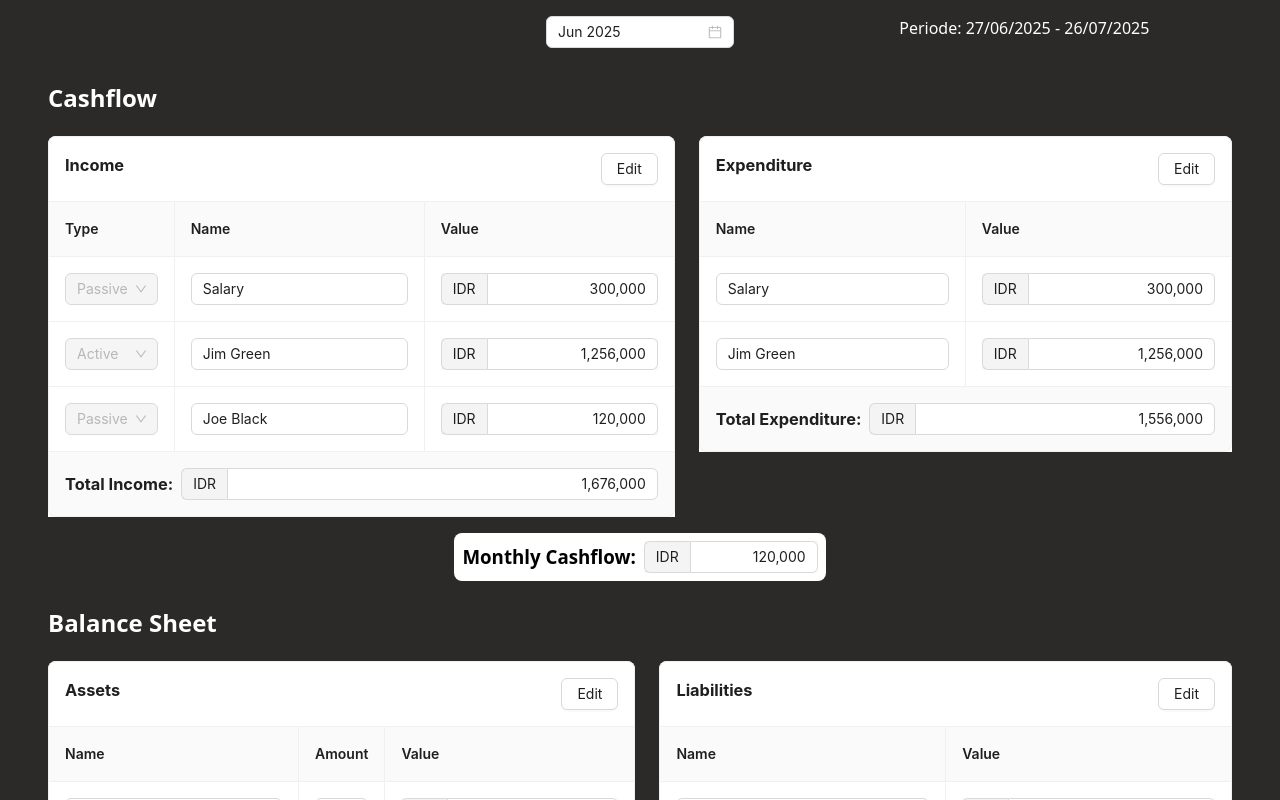
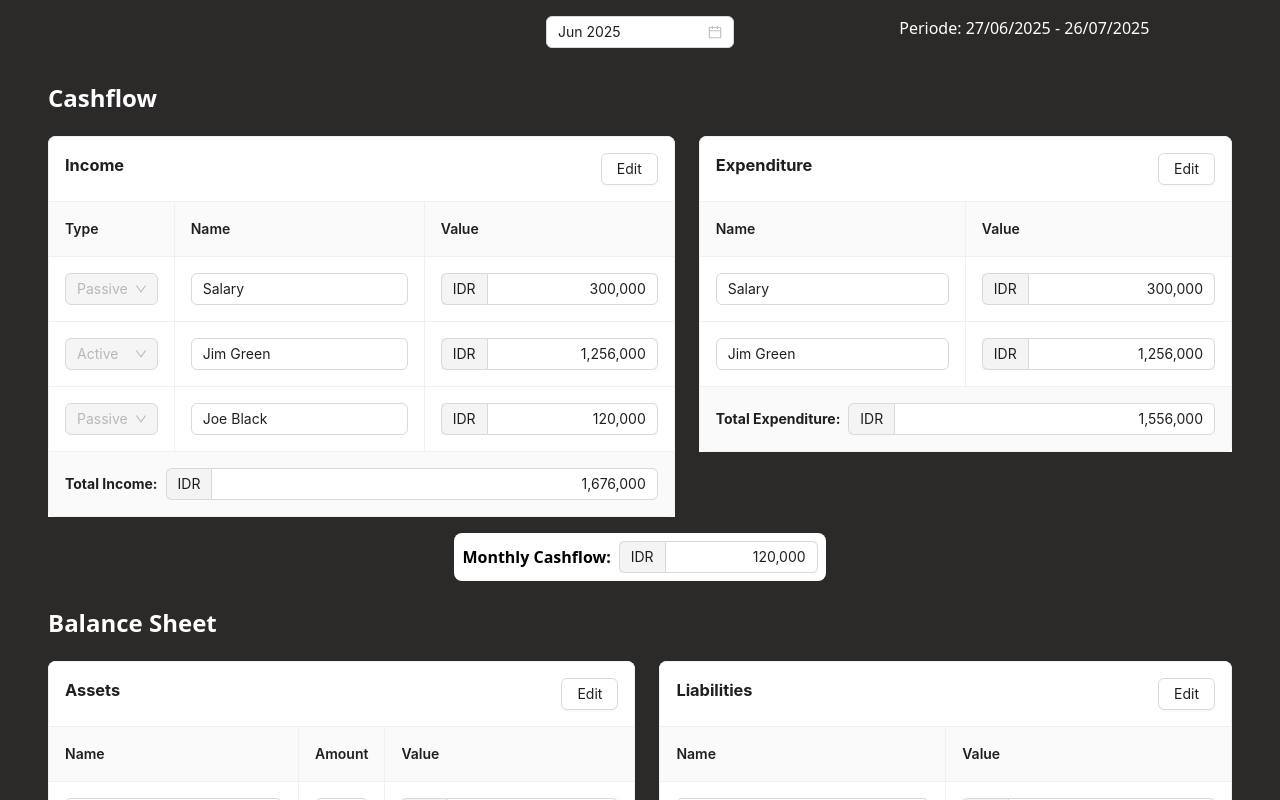
Before and after one commit to fazriegi/money_management-fe, a React (Vite) app: page / in a window 1280 px wide. Shown: the top 800 px of the page. Built offline with nearby package versions, Linux system fonts and the light colour scheme.

Commit message:
refactor: cant clear period month

```diff
--- a/src/components/InputCurrency.jsx
+++ b/src/components/InputCurrency.jsx
@@ -16,7 +16,7 @@ const InputCurrency = ({
         ...props?.style,
       }}
     >
-      {label !== "" && <h3 style={{ margin: 0, lineHeight: 1.5 }}>{label}</h3>}
+      {label !== "" && <h4 style={{ margin: 0, lineHeight: 1.5 }}>{label}</h4>}
       <div style={{ flex: 1 }}>
         <InputNumber
           {...props}
--- a/src/pages/MoneyManagement.jsx
+++ b/src/pages/MoneyManagement.jsx
@@ -73,6 +73,7 @@ const MoneyManagement = () => {
           format="MMM YYYY"
           onChange={changeDate}
           defaultValue={today}
+          allowClear={false}
         />
         <Period period={period} />
       </header>
```
